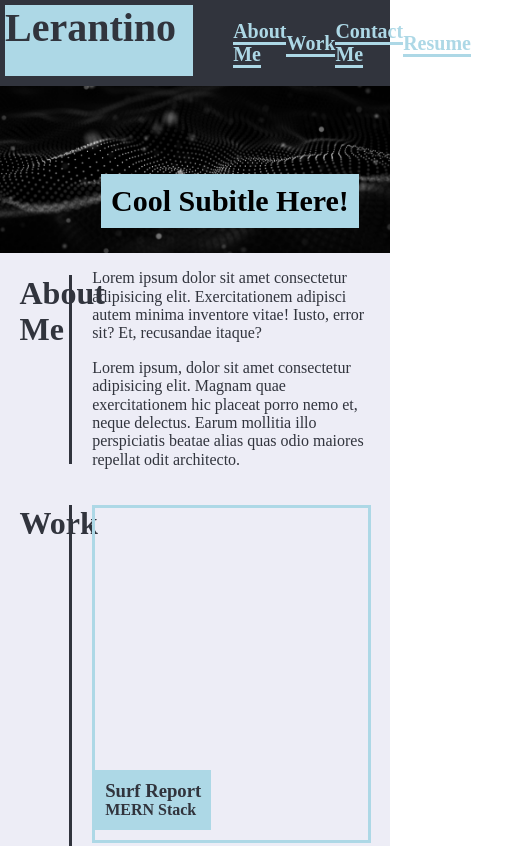
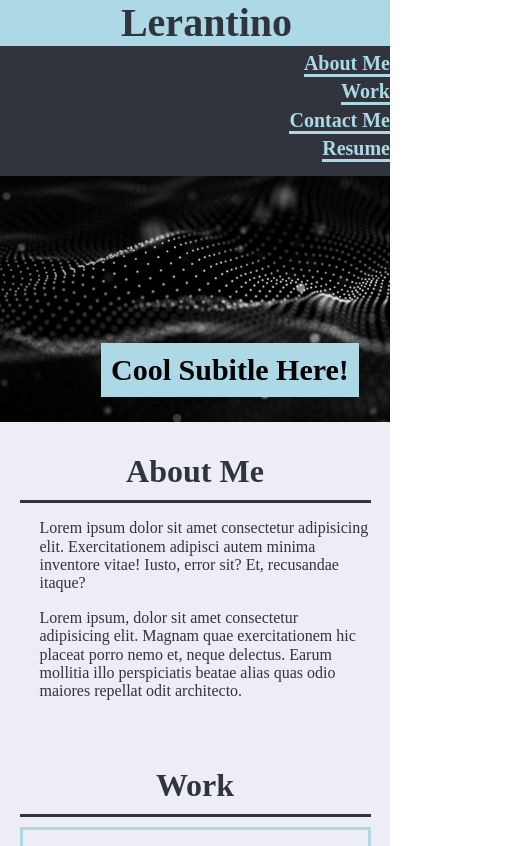
Before and after one commit to SaidHadad/Challenge-2-css-portfolio, a plain HTML site: page index.html in a window 390 px wide. Shown: the top 846 px of the page, 511 px wide, since content can reach past the window. Drawn offline with Linux system fonts and the light colour scheme.

Commit message:
added media queries plus some adjustments

```diff
--- a/styles.css
+++ b/styles.css
@@ -44,7 +44,7 @@ header h1 {
 }
 
 header ul {
-    width: 60%;
+    width: 70%;
     display: flex;
     justify-content: space-evenly;
     align-items: center;
@@ -135,7 +135,7 @@ main {
 .skill-group {
     width: 100%;
     height: 40vh;
-    margin: 20px 0px;
+    margin: 0px 0px 20px 0px;
     display: flex;
     flex-wrap: wrap;
     align-content: space-between;
@@ -200,7 +200,6 @@ main {
 
 @media screen and (max-width: 900px) {
     .contact {
-        flex-direction: row;
         flex-direction: column;
     }
 
@@ -213,6 +212,85 @@ main {
     }
 
     .contact ul {
-        padding-bottom: 20px;
+        padding: 0px 0px 20px 0px;
+        align-self: center;
+        width: 100%;
+        flex-wrap: wrap;
+        height: 10vh;
+        align-content: space-between;
     }
 }
+
+@media screen and (max-width: 640px) {
+    .about-me {
+        flex-direction: column;
+    }
+    .about-me h1 {
+        border-bottom: solid;
+        border-right: none;
+        width: auto;
+        text-align: center;
+        padding: 10px;
+        margin-bottom: 0;
+    }
+    .about-me-paragraph {
+        padding-bottom: 20px;
+        align-self: center;
+        width: 100%;
+    }
+}
+
+@media screen and (max-width: 590px) {
+    .skills {
+        flex-direction: column;
+    }
+    .skills h1 {
+        border-bottom: solid;
+        border-right: none;
+        width: auto;
+        text-align: center;
+        padding: 10px;
+    }
+
+    .skill-container {
+        width:100%;
+        padding-left: 0px;
+    }
+
+    .skill-group {
+        height: auto;
+    }
+    .first-skill,
+    .second-skill,
+    .third-skill,
+    .fourth-skill,
+    .fifth-skill {
+        width: 100%;
+        height: 20vh;
+        margin: 10px 0px 0px 0px;
+    }
+
+    header {
+        height: 50vh;
+    }
+
+    header nav{
+        flex-direction: column;
+        align-items: end;
+    }
+    header ul{
+        flex-direction: column;
+        align-items: end;
+        height: 120px;
+        margin:0px 0px 10px 0px
+    }
+
+    header h1 {
+        padding-left: 40px;
+        width: 100%;
+        text-align: center;
+        margin: 0;
+
+    }
+
+}
```
